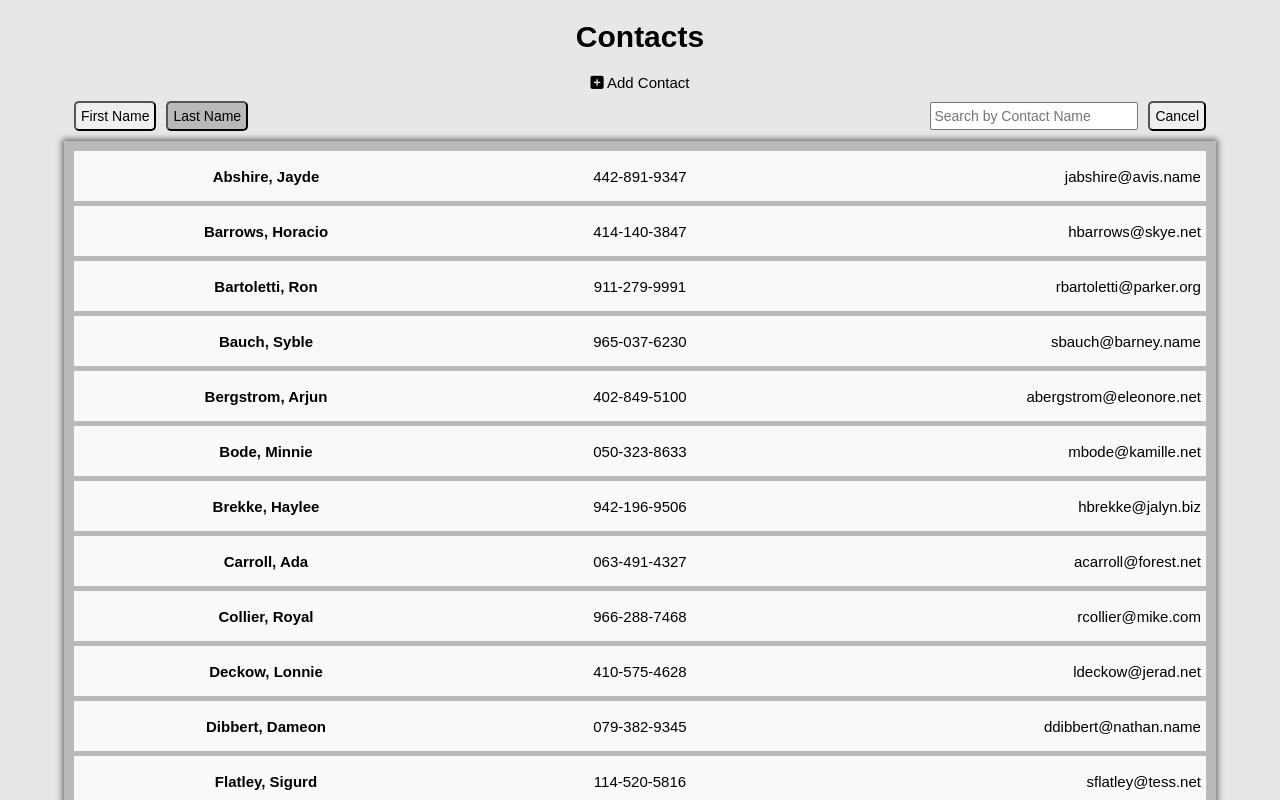
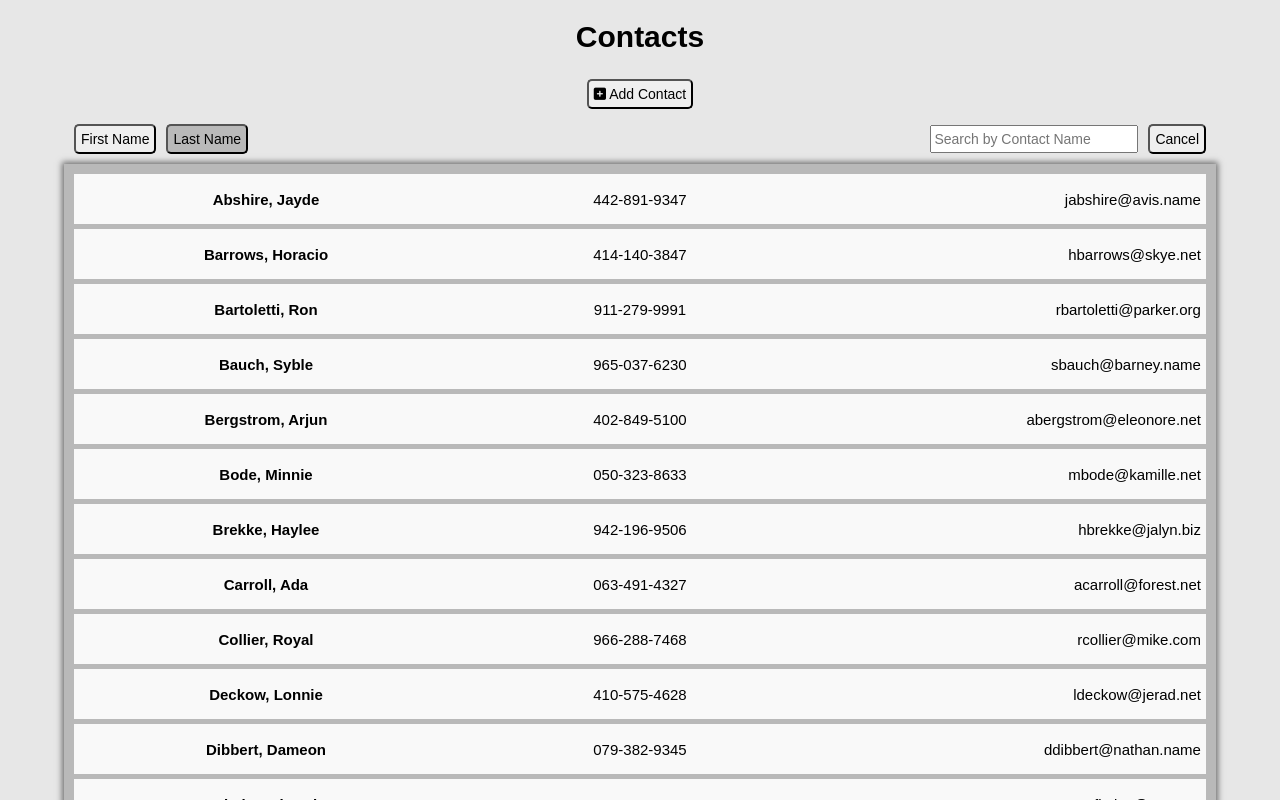
Before and after one commit to vbejgrowicz/Contact-List-App, a React app: page / in a window 1280 px wide. Shown: the top 800 px of the page. Built offline with nearby package versions, Linux system fonts and the light colour scheme.

Commit message:
Feature: Add display for no contacts in list

```diff
--- a/src/components/ContactList.jsx
+++ b/src/components/ContactList.jsx
@@ -29,9 +29,9 @@ class ContactList extends React.Component {
     }
     return (
       <div className="contact-list">
-        <div className="add-btn" onClick={this.handleClick}>
+        <button className="add-btn" onClick={this.handleClick}>
           <i className="fa fa-plus-square" aria-hidden="true" /> Add Contact
-        </div>
+        </button>
         {this.state.addModal && (
           <EditContactModal onClose={this.handleClick} type="add" />
         )}
@@ -40,7 +40,11 @@ class ContactList extends React.Component {
           <SearchBar />
         </div>
         <ul>
-          {reduxUtils.map(this.props.contacts, renderContact)}
+          {this.props.contacts.length > 0 ? (
+              reduxUtils.map(this.props.contacts, renderContact)
+          ) : (
+            <div>No Contacts Found</div>
+          )}
         </ul>
       </div>
     );
```
